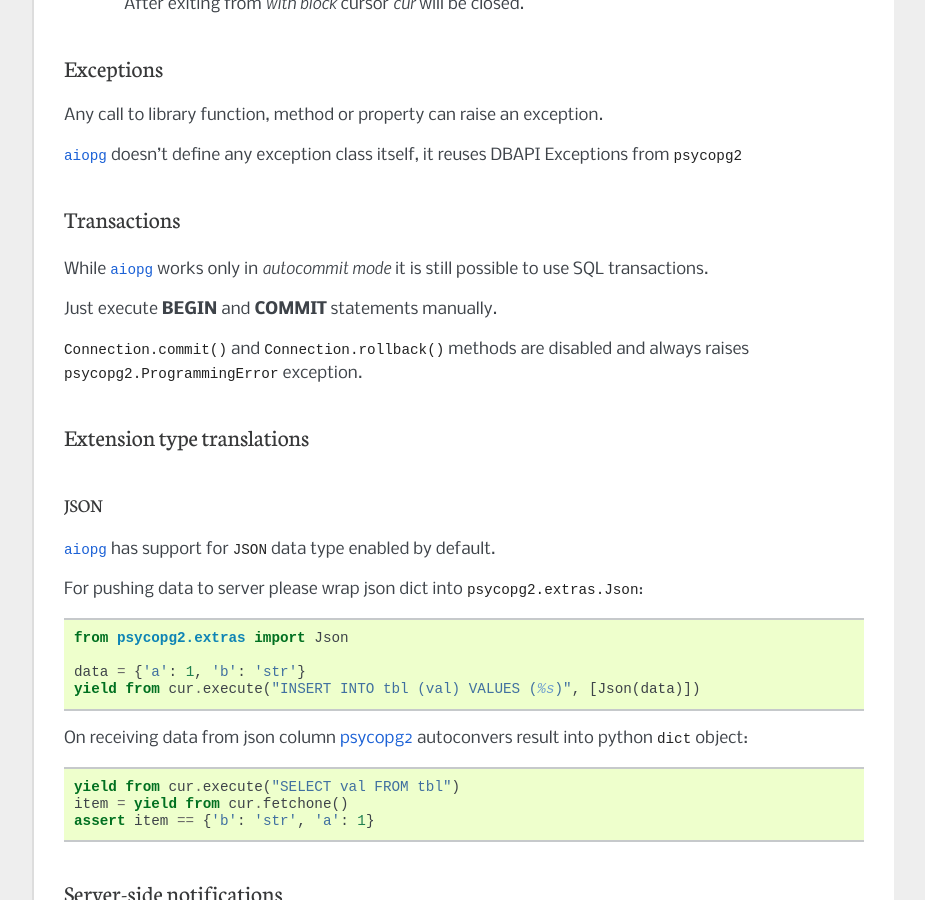
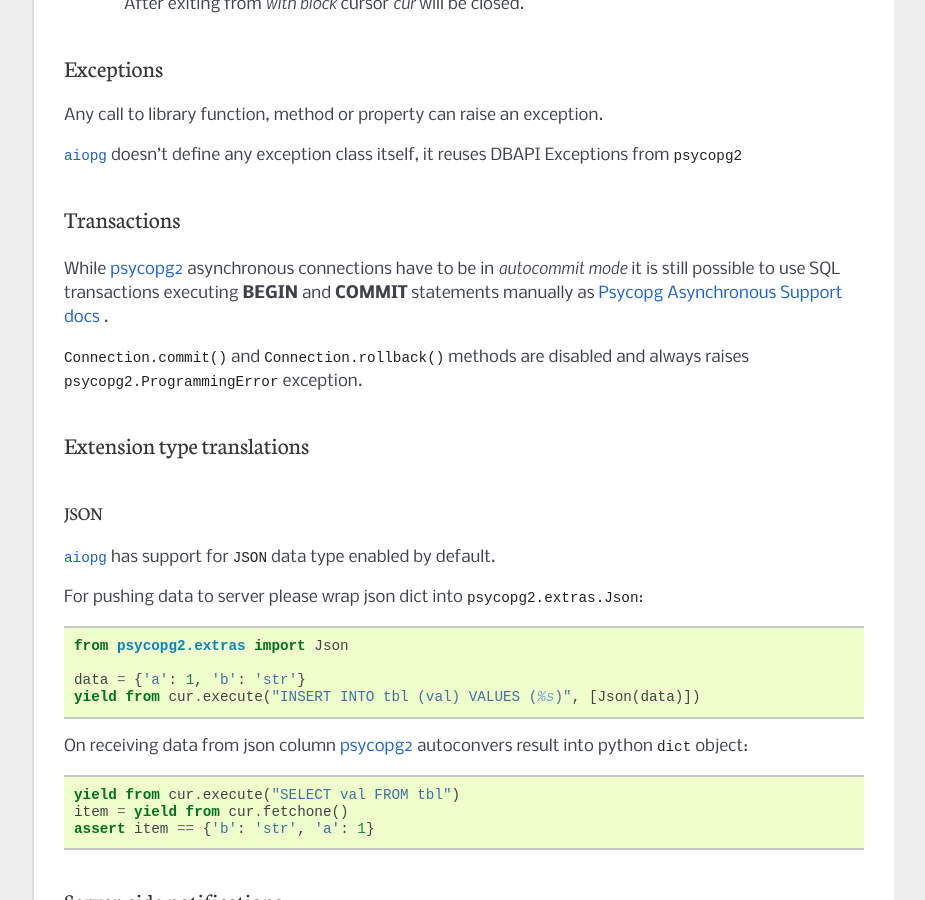
Before and after one commit to aio-libs/aiopg, a Sphinx documentation site: the page built from docs/core.rst, in a window 1280 px wide and 900 px high, scrolled down 10737 px. Shown: the whole window, without its empty margins (198-1123 px from the left). Built offline with Sphinx 7.4.7, drawn with Linux system fonts in a browser that asks for light colours.

Commit message:
Clarify psycopg async mode in docs

```diff
--- a/docs/core.rst
+++ b/docs/core.rst
@@ -871,14 +871,15 @@ Any call to library function, method or property can raise an exception.
 Transactions
 ============
 
-While :mod:`aiopg` works only in *autocommit mode* it is still
-possible to use SQL transactions.
-
-Just execute **BEGIN** and **COMMIT** statements manually.
+While :term:`psycopg2` asynchronous connections have to be in *autocommit mode* it is still
+possible to use SQL transactions executing **BEGIN** and **COMMIT** statements manually
+as `Psycopg Asynchronous Support docs`_ .
 
 :meth:`Connection.commit` and :meth:`Connection.rollback` methods are
 disabled and always raises :exc:`psycopg2.ProgrammingError` exception.
 
+
+.. _Psycopg Asynchronous Support docs: http://initd.org/psycopg/docs/advanced.html#asynchronous-support
 
 .. _aiopg-core-extension-type-translations:
 
```
